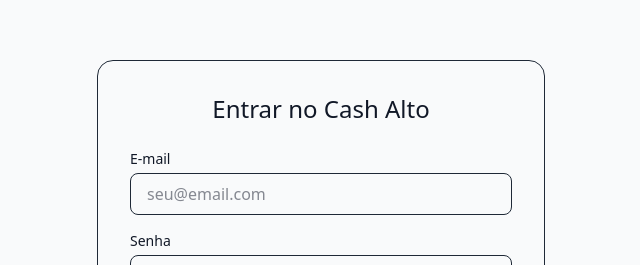
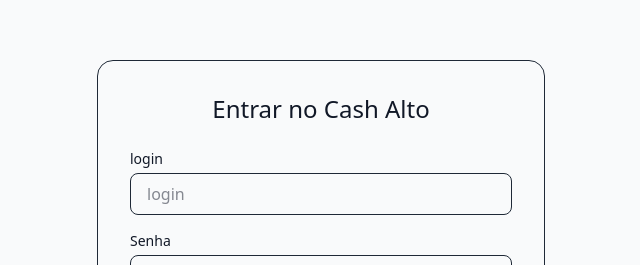
Before and after one commit to LucasPontees/template-for-my-projects, a Next.js app: page /login in a window 1280 px wide. Shown: the part 137-402 px from the top of the page, without its empty margins (319-959 px from the left). Built offline with nearby package versions, Linux system fonts and the light colour scheme; no server answers.

Commit message:
refatoração: ajustar lógica de autenticação e mensagens no formulário de login

```diff
--- a/src/app/criar-usuario/page.tsx
+++ b/src/app/criar-usuario/page.tsx
@@ -4,6 +4,8 @@
 import { api } from "@/http/api";
 import { z } from "zod";
 import { Button } from "@/components/ui/button";
+import { useRouter } from "next/navigation";
+
 
 interface User {
   name: string;
@@ -28,6 +30,7 @@
   const formRef = useRef<HTMLFormElement>(null);
   const [mensagem, setMensagem] = useState("");
 
+  const router = useRouter();
 
   async function handleSubmit(event: React.FormEvent<HTMLFormElement>) {
     event.preventDefault();
@@ -48,14 +51,12 @@
         json: { name, surname, login, password },
       });
       setMensagem("Usuário criado com sucesso!");
-      setName("");
-      setSurname("");
-      setLogin("");
-      setPassword("");
-      setTimeout(() => setMensagem(""), 3000);
+      setTimeout(() => {
+        router.push("/login");
+      }, 1000);
     } catch (error) {
       setMensagem("Falha na criação do usuário!");
-      setTimeout(() => setMensagem(""), 3000);
+      setTimeout(() => (setMensagem("")), 1000);
 
     }
   }
--- a/src/app/login/page.tsx
+++ b/src/app/login/page.tsx
@@ -2,36 +2,48 @@
 import { Button } from "@/components/ui/button";
 import { useState } from "react";
 import { useRouter } from "next/navigation";
+import { api } from "@/http/api";
 
 export default function LoginPage() {
 
     const [form, setForm] = useState({
-        email: '',
+        login: '',
         password: ''
     });
     const [carregando, setCarregando] = useState(false);
     const [erro, setErro] = useState('');
     const router = useRouter();
+    const [mensagem, setMensagem] = useState("");
+
 
     function handleChange(e: React.ChangeEvent<HTMLInputElement>) {
         setForm({ ...form, [e.target.name]: e.target.value });
-      }
+    }
 
     async function handleSubmit(e: React.FormEvent) {
         e.preventDefault();
-        if (!form.email || !form.password) return;
+        if (!form.login || !form.password) return;
         setCarregando(true);
         setErro('');
         try {
-          // Simulação de autenticação
-          await new Promise(resolve => setTimeout(resolve, 1500));
-          router.push('/dashboard');
+
+            await api.post("auth/login", {
+                json: { login: form.login, password: form.password },
+            });
+
+            setMensagem("Login realizado com sucesso!");
+            setTimeout(() => {
+                setTimeout(() => {
+                    router.push("/dashboard");
+                }, 1000);
+            }, 1000);
         } catch (error) {
-          setErro('Credenciais inválidas. Por favor, tente novamente.');
+            setMensagem("Credenciais inválidas!");
+            setTimeout(() => (setMensagem("")), 1000);
         } finally {
-          setCarregando(false);
+            setCarregando(false);
         }
-      }
+    }
 
     return (
         <div className="min-h-screen bg-background text-text flex items-center justify-center px-4">
@@ -40,16 +52,16 @@
 
                 <form className="space-y-4" onSubmit={handleSubmit}>
                     <div>
-                        <label htmlFor="email" className="block mb-1 text-sm">E-mail</label>
+                        <label htmlFor="login" className="block mb-1 text-sm">login</label>
                         <input
-                            id="email"
-                            type="email"
+                            id="login"
+                            type="login"
                             required
                             className="w-full px-4 py-2 rounded-lg bg-background border border-border text-text placeholder:text-muted focus:outline-none focus:ring-2 focus:ring-primary focus:border-primary"
-                            placeholder="seu@email.com"
+                            placeholder="login"
                             autoComplete="off"
-                            name="email"
-                            value={form.email}
+                            name="login"
+                            value={form.login}
                             onChange={handleChange}
                         />
                     </div>
@@ -76,6 +88,8 @@
                         <a href="#" className="text-primary hover:underline">Esqueceu a senha?</a>
                     </div>
 
+                    {mensagem && <p className="text-red-500">{mensagem}</p>}
+
                     <Button
                         type="submit"
                         className="w-full bg-primary hover:bg-primary-dark text-white py-2 rounded-lg font-medium"
```
